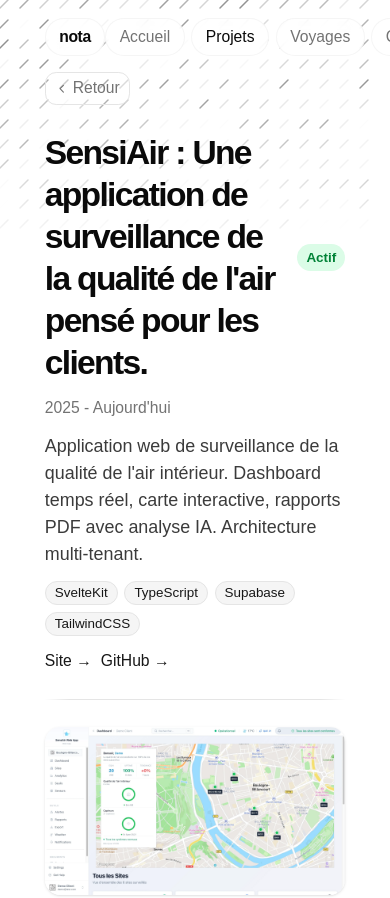
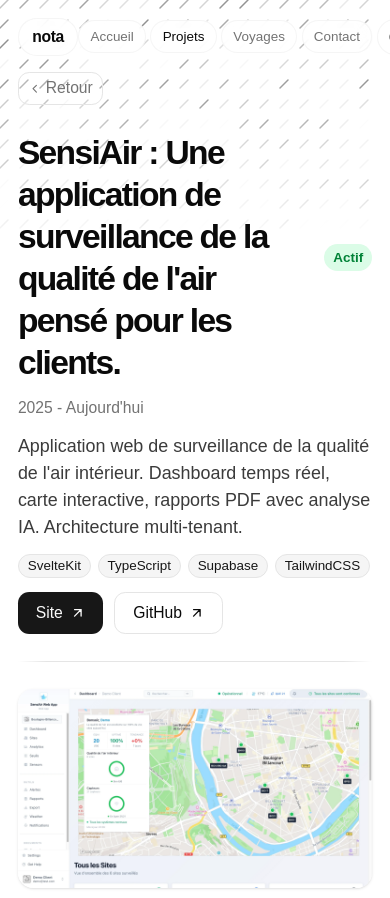
Before and after one commit to StephanePadrao/nota, an Astro site: page /projects/sensiair in a window 390 px wide. Shown: the top 898 px of the page. Built offline with nearby package versions, Linux system fonts and the light colour scheme; Astro itself is replaced by a stand-in of ours; some packages are replaced by stand-ins of ours.

Commit message:
fix(site): same-tab project navigation + prominent external-link buttons + responsive nav
- project cards: internal links no longer open a new tab (removed target=_blank)
- project page: external links rendered as buttons (primary/outline + icon), bigger tap target
- Layout: responsive horizontal padding (px-4 sm:px-6 lg:px-10), compact nav pills on mobile, clickable logo → home

```diff
--- a/src/components/project-card.tsx
+++ b/src/components/project-card.tsx
@@ -60,12 +60,7 @@ export function ProjectCard({
       )}
     >
       <div className="relative shrink-0">
-        <a
-          href={href || "#"}
-          target="_blank"
-          rel="noopener noreferrer"
-          className="block"
-        >
+        <a href={href || "#"} className="block">
           {video ? (
             <video
               src={video}
@@ -111,10 +106,8 @@ export function ProjectCard({
           </div>
           <a
             href={href || "#"}
-            target="_blank"
-            rel="noopener noreferrer"
             className="text-muted-foreground hover:text-foreground transition-colors focus-visible:outline-none focus-visible:ring-2 focus-visible:ring-ring focus-visible:ring-offset-2 rounded-sm"
-            aria-label={`Open ${title}`}
+            aria-label={`Ouvrir ${title}`}
           >
             <ArrowUpRight className="h-4 w-4" aria-hidden />
           </a>
--- a/src/layouts/Layout.astro
+++ b/src/layouts/Layout.astro
@@ -165,23 +165,24 @@ const currentPath = Astro.url.pathname;
 
     <!-- Navigation flottante — pills indépendantes sur l'animation, sans barre de fond -->
     <nav class="fixed top-0 inset-x-0 z-30 pointer-events-none">
-      <div class="max-w-7xl mx-auto px-10 pt-4 flex items-center justify-between">
+      <div class="max-w-7xl mx-auto px-4 sm:px-6 lg:px-10 pt-4 flex items-center justify-between">
 
-        <!-- Logo "nota" — identité visuelle, non-cliquable -->
-        <span
-          class="text-sm font-semibold tracking-tight
-                 bg-background/80 backdrop-blur-sm text-foreground
+        <!-- Logo "nota" — retour à l'accueil -->
+        <a
+          href="/"
+          class="text-sm font-semibold tracking-tight pointer-events-auto
+                 bg-background/80 backdrop-blur-sm text-foreground hover:text-foreground/70 transition-colors
                  px-3 py-1.5 rounded-full border border-border/40"
         >
           nota
-        </span>
+        </a>
 
         <!-- Liens de navigation — pills droite -->
-        <div class="flex items-center gap-1.5 pointer-events-auto">
+        <div class="flex items-center gap-1 sm:gap-1.5 pointer-events-auto">
           {DATA.navbar.map((item) => (
             <a
               href={item.href}
-              class={`text-sm px-3 py-1.5 rounded-full border border-border/40
+              class={`text-xs sm:text-sm px-2.5 sm:px-3 py-1.5 rounded-full border border-border/40
                       bg-background/80 backdrop-blur-sm transition-colors
                       ${
                         currentPath === item.href ||
@@ -218,7 +219,7 @@ const currentPath = Astro.url.pathname;
     </nav>
 
     <!-- Contenu principal — padding-top pour ne pas passer sous la nav fixe -->
-    <div class="relative z-10 max-w-7xl mx-auto pt-16 pb-16 sm:pt-20 sm:pb-20 px-10">
+    <div class="relative z-10 max-w-7xl mx-auto pt-16 pb-16 sm:pt-20 sm:pb-20 px-4 sm:px-6 lg:px-10">
       <slot />
     </div>
 
--- a/src/pages/projects/[slug].astro
+++ b/src/pages/projects/[slug].astro
@@ -47,15 +47,20 @@ const { Content } = await render(project);
         </div>
       )}
       {links && links.length > 0 && (
-        <div class="flex flex-wrap gap-2">
-          {links.map((link) => (
+        <div class="flex flex-wrap gap-2.5">
+          {links.map((link, i) => (
             <a
               href={link.href}
               target="_blank"
               rel="noopener noreferrer"
-              class="text-sm font-medium text-primary hover:underline inline-flex items-center gap-1"
+              class={`inline-flex items-center gap-1.5 rounded-lg px-4 py-2 text-sm font-medium transition-colors ${
+                i === 0
+                  ? "bg-primary text-primary-foreground hover:bg-primary/90"
+                  : "border border-border text-foreground hover:bg-accent"
+              }`}
             >
-              {link.type} →
+              {link.type}
+              <svg class="h-3.5 w-3.5" viewBox="0 0 24 24" fill="none" stroke="currentColor" stroke-width="2" stroke-linecap="round" stroke-linejoin="round"><path d="M7 17 17 7M7 7h10v10" /></svg>
             </a>
           ))}
         </div>
```
